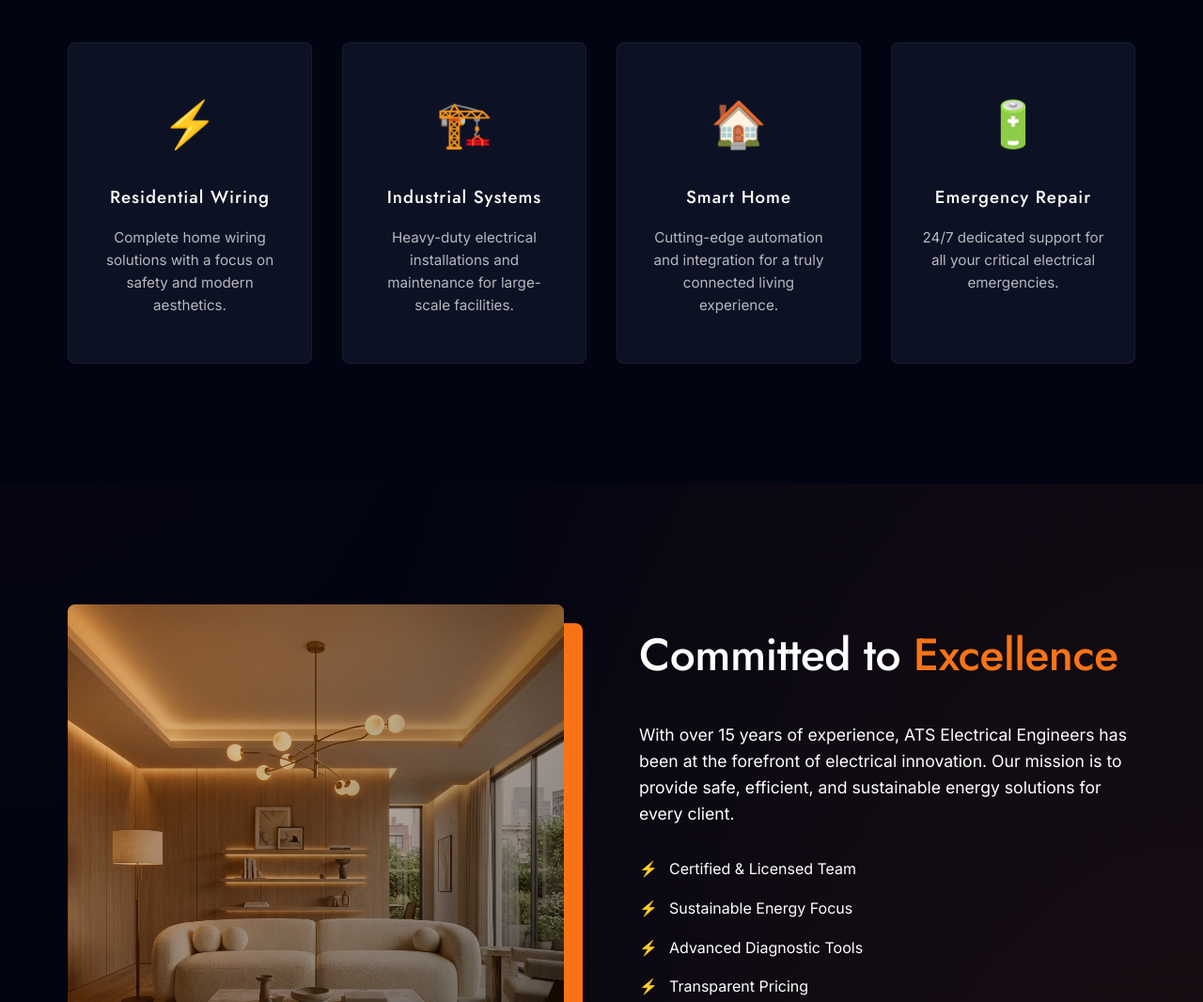
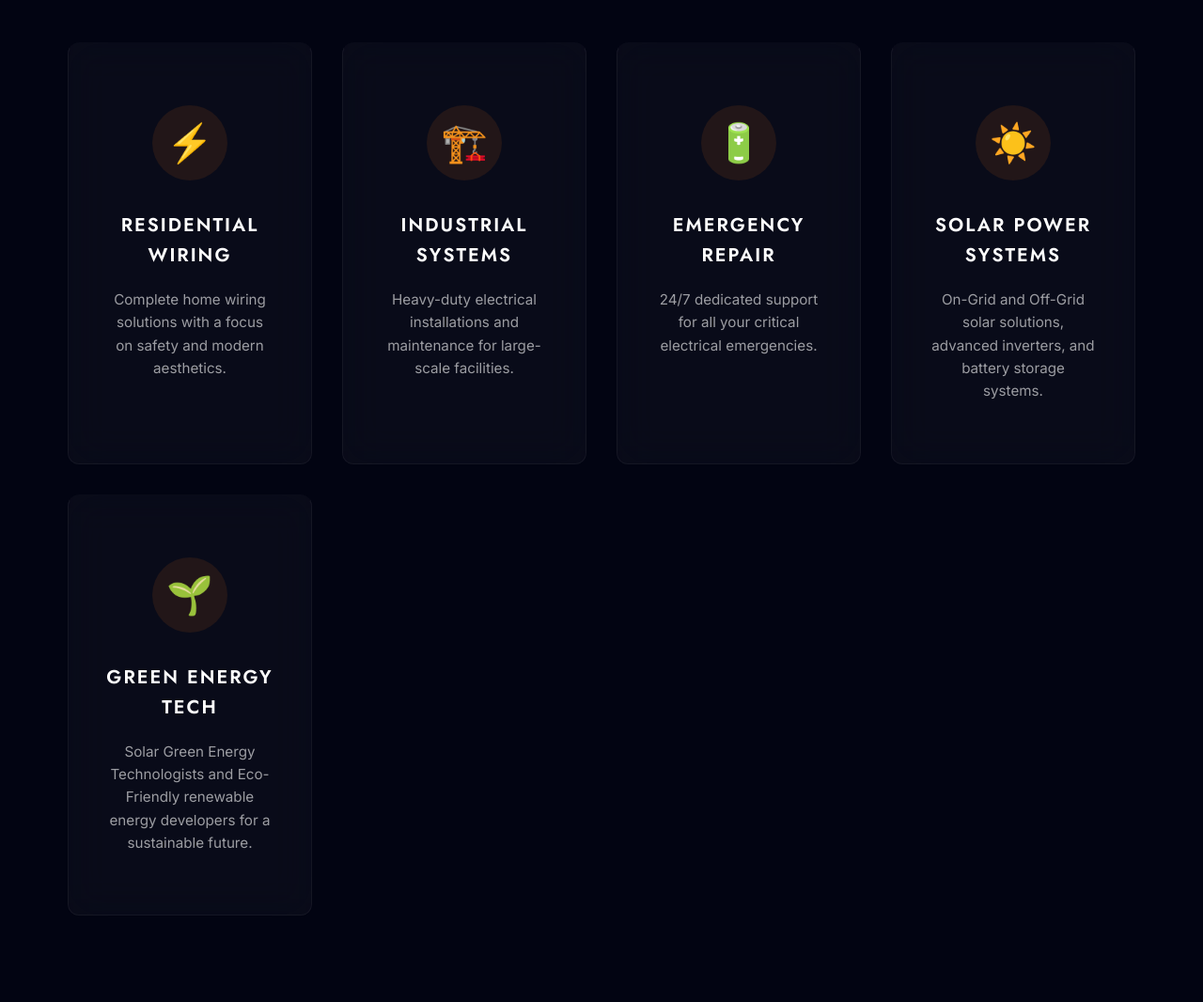
Before and after one commit to riyadominic123/landing-page, a website built with Vite: page index.html in a window 1280 px wide. Shown: the part 1060-2126 px from the top of the page at 94% size. Built offline with nearby package versions, Linux system fonts and the light colour scheme.

Commit message:
services done

```diff
--- a/index.html
+++ b/index.html
@@ -63,24 +63,40 @@
         </div>
         <div class="services-grid">
           <div class="service-card">
-            <div class="service-icon">⚡</div>
+            <div class="service-icon-wrapper">
+              <div class="service-icon">⚡</div>
+            </div>
             <h3>Residential Wiring</h3>
             <p>Complete home wiring solutions with a focus on safety and modern aesthetics.</p>
           </div>
           <div class="service-card">
-            <div class="service-icon">🏗️</div>
+            <div class="service-icon-wrapper">
+              <div class="service-icon">🏗️</div>
+            </div>
             <h3>Industrial Systems</h3>
             <p>Heavy-duty electrical installations and maintenance for large-scale facilities.</p>
           </div>
           <div class="service-card">
-            <div class="service-icon">🏠</div>
-            <h3>Smart Home</h3>
-            <p>Cutting-edge automation and integration for a truly connected living experience.</p>
+            <div class="service-icon-wrapper">
+              <div class="service-icon">🔋</div>
+            </div>
+            <h3>Emergency Repair</h3>
+            <p>24/7 dedicated support for all your critical electrical emergencies.</p>
           </div>
           <div class="service-card">
-            <div class="service-icon">🔋</div>
-            <h3>Emergency Repair</h3>
-            <p>24/7 dedicated support for all your critical electrical emergencies.</p>
+            <div class="service-icon-wrapper">
+              <div class="service-icon">☀️</div>
+            </div>
+            <h3>Solar Power Systems</h3>
+            <p>On-Grid and Off-Grid solar solutions, advanced inverters, and battery storage systems.</p>
+          </div>
+          <div class="service-card">
+            <div class="service-icon-wrapper">
+              <div class="service-icon">🌱</div>
+            </div>
+            <h3>Green Energy Tech</h3>
+            <p>Solar Green Energy Technologists and Eco-Friendly renewable energy developers for a sustainable future.
+            </p>
           </div>
         </div>
       </div>
@@ -147,6 +163,10 @@
   <footer>
     <div class="container">
       <div class="footer-bottom">
+        <div class="footer-logo-accent">
+          <img src="/images/logo.jpg" alt="ATS Logo" class="logo-icon"
+            style="height: 60px; width: 60px; margin-bottom: 1rem; border: none;">
+        </div>
         <p>&copy; 2025 ATS Electrical Engineers. All rights reserved.</p>
         <div class="footer-contact">
           <p>MUTHALAKKODOM ROAD MANGATTUKAVALA</p>
--- a/src/style.css
+++ b/src/style.css
@@ -92,11 +92,13 @@ header .container {
 }
 
 .logo-icon {
-  height: 45px;
-  width: auto;
+  height: 50px;
+  width: 50px;
+  object-fit: contain;
+  padding: 4px;
   border-radius: 50%;
-  border: 2px solid var(--primary);
   background: white;
+  flex-shrink: 0;
 }
 
 .logo span {
@@ -272,36 +274,105 @@ nav ul li a:hover {
 }
 
 .service-card {
-  padding: 3rem 2rem;
-  background: var(--glass);
-  border: 1px solid var(--glass-border);
-  border-radius: 8px;
+  padding: 4rem 2rem;
+  background: rgba(255, 255, 255, 0.03);
+  backdrop-filter: blur(20px);
+  border: 1px solid rgba(255, 255, 255, 0.05);
+  border-top: 3px solid transparent;
+  /* Reserve space for accent */
+  border-radius: 12px;
   text-align: center;
+  transition: all 0.4s cubic-bezier(0.175, 0.885, 0.32, 1.275);
+  display: flex;
+  flex-direction: column;
+  align-items: center;
+  position: relative;
+  overflow: hidden;
+}
+
+.service-card::before {
+  content: '';
+  position: absolute;
+  top: 0;
+  left: 0;
+  width: 100%;
+  height: 3px;
+  background: var(--primary);
+  transform: scaleX(0);
+  transition: transform 0.4s ease;
+  transform-origin: left;
+}
+
+.service-card:hover {
+  transform: translateY(-12px);
+  background: rgba(255, 255, 255, 0.06);
+  border-color: rgba(249, 115, 22, 0.2);
+  box-shadow: 0 25px 50px rgba(0, 0, 0, 0.5),
+    inset 0 0 15px rgba(249, 115, 22, 0.05);
+}
+
+.service-card:hover::before {
+  transform: scaleX(1);
+}
+
+.service-icon-wrapper {
+  width: 80px;
+  height: 80px;
+  background: rgba(249, 115, 22, 0.1);
+  border-radius: 50%;
+  display: flex;
+  align-items: center;
+  justify-content: center;
+  margin-bottom: 2rem;
+  position: relative;
   transition: var(--transition);
 }
 
-.service-card:hover {
-  transform: translateY(-10px);
-  border-color: var(--primary);
-  background: rgba(249, 115, 22, 0.08);
-  /* Orange tint */
-  box-shadow: 0 20px 40px rgba(0, 0, 0, 0.6);
+.service-icon-wrapper::after {
+  content: '';
+  position: absolute;
+  width: 100%;
+  height: 100%;
+  background: var(--primary);
+  border-radius: 50%;
+  filter: blur(20px);
+  opacity: 0;
+  transition: var(--transition);
+  z-index: -1;
+}
+
+.service-card:hover .service-icon-wrapper {
+  background: var(--primary);
+}
+
+.service-card:hover .service-icon-wrapper::after {
+  opacity: 0.3;
 }
 
 .service-icon {
-  font-size: 3rem;
-  margin-bottom: 1.5rem;
-  display: block;
+  font-size: 2.5rem;
+  transition: transform 0.4s ease;
+}
+
+.service-card:hover .service-icon {
+  transform: scale(1.1);
 }
 
 .service-card h3 {
-  margin-bottom: 1rem;
-  letter-spacing: 1px;
+  font-family: 'Jost', sans-serif;
+  font-size: 1.25rem;
+  font-weight: 600;
+  text-transform: uppercase;
+  letter-spacing: 2px;
+  margin-bottom: 1.2rem;
+  color: var(--light);
 }
 
 .service-card p {
-  color: rgba(255, 255, 255, 0.7);
+  color: rgba(255, 255, 255, 0.6);
   font-size: 0.95rem;
+  line-height: 1.6;
+  max-width: 90%;
 }
 
 /* About Section */
@@ -541,6 +612,17 @@ footer {
   display: flex;
   justify-content: space-between;
   align-items: center;
+  flex-wrap: wrap;
+  gap: 2rem;
+}
+
+.footer-logo-accent {
+  width: 100%;
+  display: flex;
+  justify-content: center;
+  border-bottom: 1px solid rgba(255, 255, 255, 0.1);
+  padding-bottom: 2rem;
+  margin-bottom: 1rem;
 }
 
 .footer-contact {
@@ -710,7 +792,8 @@ header.scrolled .mobile-menu-toggle span,
   }
 
   .logo-icon {
-    height: 35px;
+    height: 40px;
+    width: 40px;
   }
 
   section {
@@ -929,7 +1012,8 @@ header.scrolled .mobile-menu-toggle span,
   }
 
   .logo-icon {
-    height: 30px;
+    height: 35px;
+    width: 35px;
   }
 
   .hero-buttons {
```
